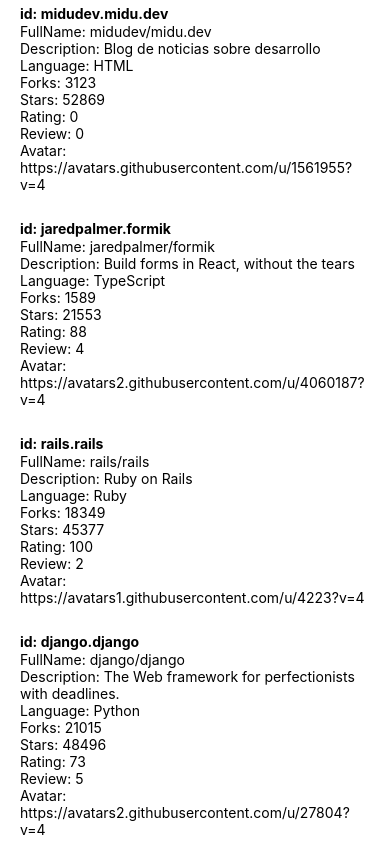
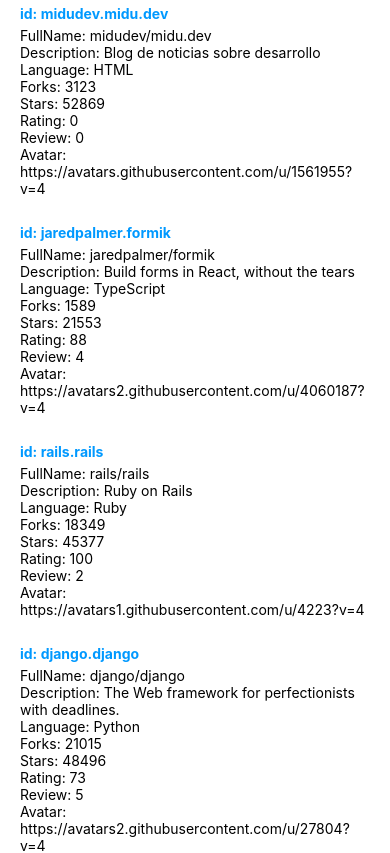
Before and after one commit to LlagosteraPol/ReactNative_Examples, a React Native app in the folder rate-repository-app-example/: screen / in a window 390 px wide. Shown: the top 853 px of the page. Built offline with nearby package versions, Linux system fonts and the light colour scheme.

Commit message:
styling on progress

```diff
--- /dev/null
+++ b/rate-repository-app-example/src/components/RepositoryItem.tsx
@@ -0,0 +1,63 @@
+import React from 'react'
+import {View, Text, StyleSheet} from 'react-native'
+
+
+//JSX object type
+/*
+const RepositoryItem = (props) => (
+   <View key={props.id} style={{padding: 20, paddingBottom: 5, paddingTop: 5}}>
+   <Text style={{fontWeight:'bold', marginBottom: 1}}>id: {props.id}</Text>
+   <Text>FullName: {props.fullName}</Text>
+   <Text>Description: {props.description}</Text>
+   <Text>Language: {props.language}</Text>
+   <Text>Forks: {props.forksCount}</Text>
+   <Text>Stars: {props.stargazersCount}</Text>
+   <Text>Rating: {props.ratingAverage}</Text>
+   <Text>Review: {props.reviewCount}</Text>
+   <Text>Avatar: {props.ownerAvatarUrl}</Text>
+</View>
+)
+
+export default RepositoryItem
+*/
+
+const styles = StyleSheet.create({
+   container: {
+      padding: 20,
+      paddingBottom: 5,
+      paddingTop: 5
+   },
+   strong: {
+      color: '#09f',
+      fontWeight: 'bold',
+      marginBottom: 5
+   }
+})
+
+export interface RepositoryItem {
+   id: string,
+   fullName: string,
+   description: string,
+   language: string,
+   forksCount: number,
+   stargazersCount: number,
+   ratingAverage: number,
+   reviewCount: number,
+   ownerAvatarUrl: string
+}
+
+export function viewRepositoryItem(repItem: RepositoryItem){
+   return (
+      <View key={repItem.id} style={styles.container}>
+         <Text style={styles.strong}>id: {repItem.id}</Text>
+         <Text>FullName: {repItem.fullName}</Text>
+         <Text>Description: {repItem.description}</Text>
+         <Text>Language: {repItem.language}</Text>
+         <Text>Forks: {repItem.forksCount}</Text>
+         <Text>Stars: {repItem.stargazersCount}</Text>
+         <Text>Rating: {repItem.ratingAverage}</Text>
+         <Text>Review: {repItem.reviewCount}</Text>
+         <Text>Avatar: {repItem.ownerAvatarUrl}</Text>
+      </View>
+   )
+}
--- a/rate-repository-app-example/src/components/RepositoryList.tsx
+++ b/rate-repository-app-example/src/components/RepositoryList.tsx
@@ -1,25 +1,14 @@
 import React from 'react'
-import {FlatList, View, Text} from 'react-native'
-import repositories from '../data/repositories.js'
+import {FlatList, Text} from 'react-native'
+import repositories from '../data/repositories'
+import {RepositoryItem, viewRepositoryItem} from './RepositoryItem'
 
-function printListElements(propList: any){
+function printListElements(repoList: Array<RepositoryItem>){
     return (
         <FlatList
-            data={propList}
+            data={repoList}
             ItemSeparatorComponent={() => <Text> </Text>}
-            renderItem={({item:repo}) => (
-                <View key={repo.id} style={{padding: 20, paddingBottom: 5, paddingTop: 5}}>
-                    <Text style={{fontWeight:'bold', marginBottom: 1}}>id: {repo.id}</Text>
-                    <Text>FullName: {repo.fullName}</Text>
-                    <Text>Description: {repo.description}</Text>
-                    <Text>Language: {repo.language}</Text>
-                    <Text>Forks: {repo.forksCount}</Text>
-                    <Text>Stars: {repo.stargazersCount}</Text>
-                    <Text>Rating: {repo.ratingAverage}</Text>
-                    <Text>Review: {repo.reviewCount}</Text>
-                    <Text>Avatar: {repo.ownerAvatarUrl}</Text>
-                </View>
-            )}
+            renderItem={({item:repo}) => ( viewRepositoryItem(repo))}
         />
     );
 }
--- a/rate-repository-app-example/src/data/repositories.js
+++ b/rate-repository-app-example/src/data/repositories.tsx
@@ -1,5 +1,7 @@
 
-export default [
+import {RepositoryItem} from '../components/RepositoryItem'
+
+let repoItemList: Array<RepositoryItem> = [
     {
     id: "midudev.midu.dev",
     fullName: "midudev/midu.dev",
@@ -56,3 +58,5 @@
         ownerAvatarUrl: "https://avatars3.githubusercontent.com/u/13142323?v=4",
     }
 ]
+
+export default repoItemList
```
Also changed, not shown: rate-repository-app-example/src/components/StyledText.tsx (added, +35 -0 lines).
